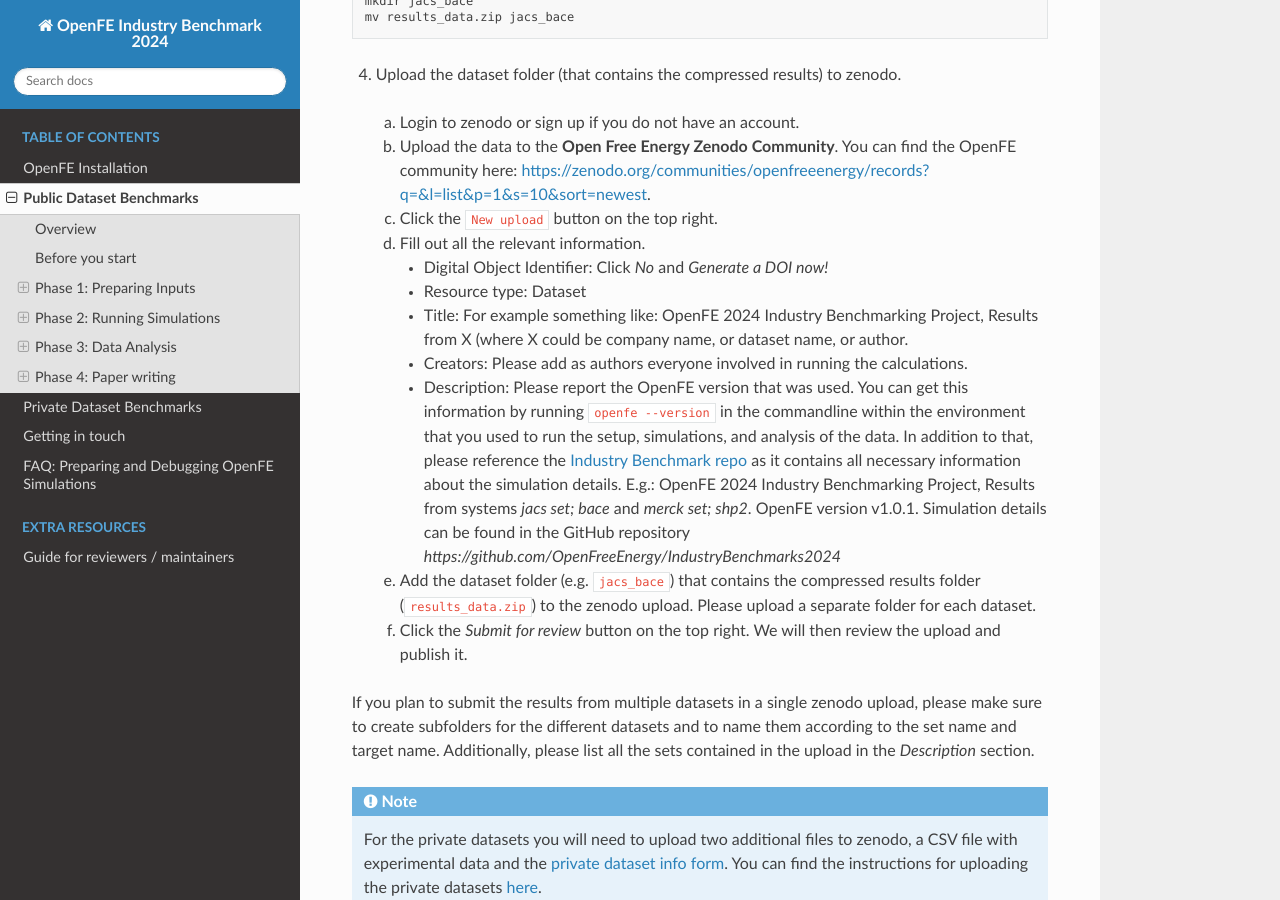
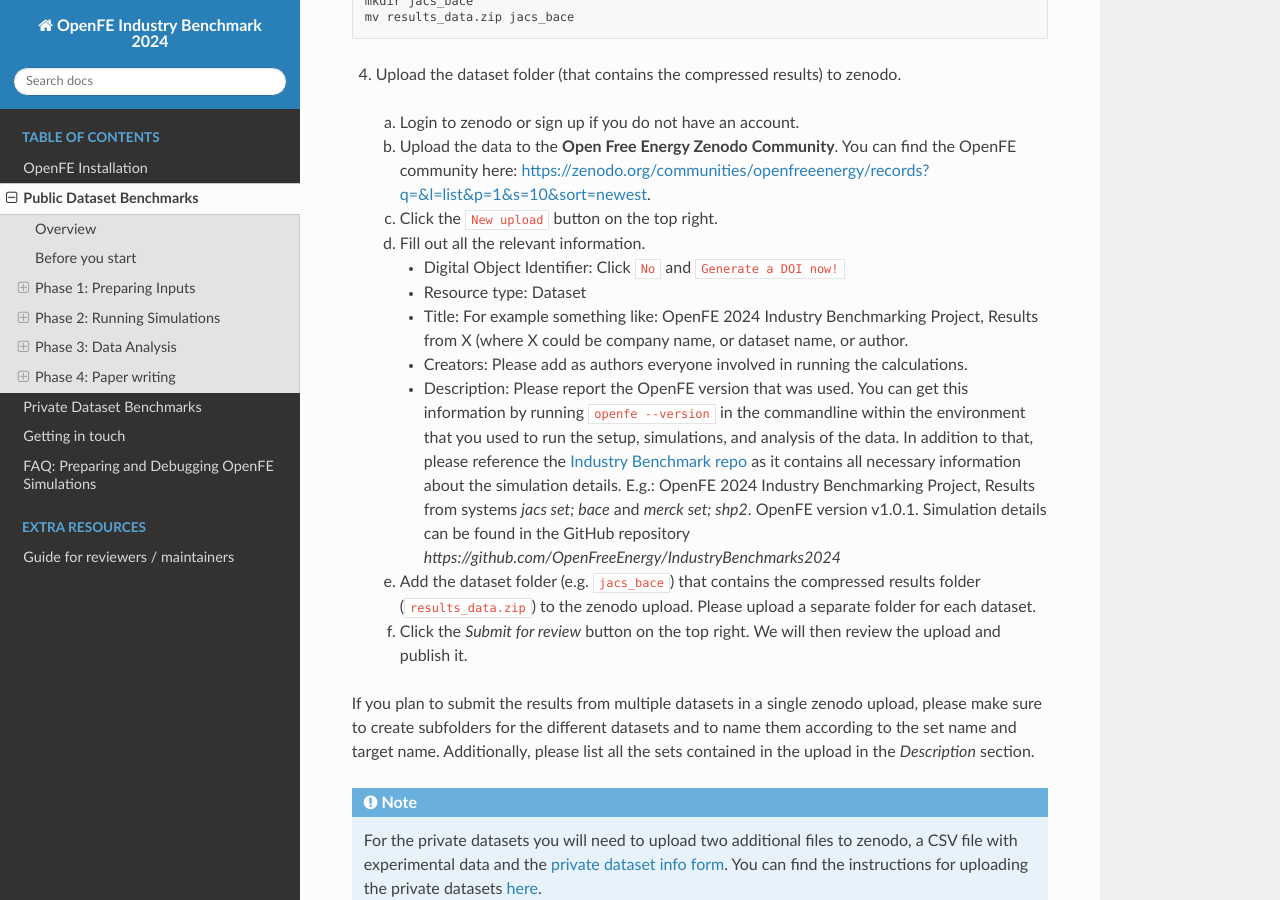
Before and after one commit to OpenFreeEnergy/IndustryBenchmarks2024, a Sphinx documentation site: the page built from docs/source/public/overview.rst, in a window 1280 px wide and 900 px high, scrolled down 16502 px. Built offline with Sphinx 7.4.7 and the Read the Docs theme 3.1.0, drawn with Linux system fonts in a browser that asks for light colours.

```diff
--- a/docs/source/public/overview.rst
+++ b/docs/source/public/overview.rst
@@ -747,7 +747,7 @@ To upload the data, please follow these steps:
   c) Click the ``New upload`` button on the top right.
   d) Fill out all the relevant information.
 
-     * Digital Object Identifier: Click `No` and `Generate a DOI now!`
+     * Digital Object Identifier: Click ``No`` and ``Generate a DOI now!``
      * Resource type: Dataset
      * Title: For example something like: OpenFE 2024 Industry Benchmarking Project, Results from X (where X could be company name, or dataset name, or author.
      * Creators: Please add as authors everyone involved in running the calculations.
```
